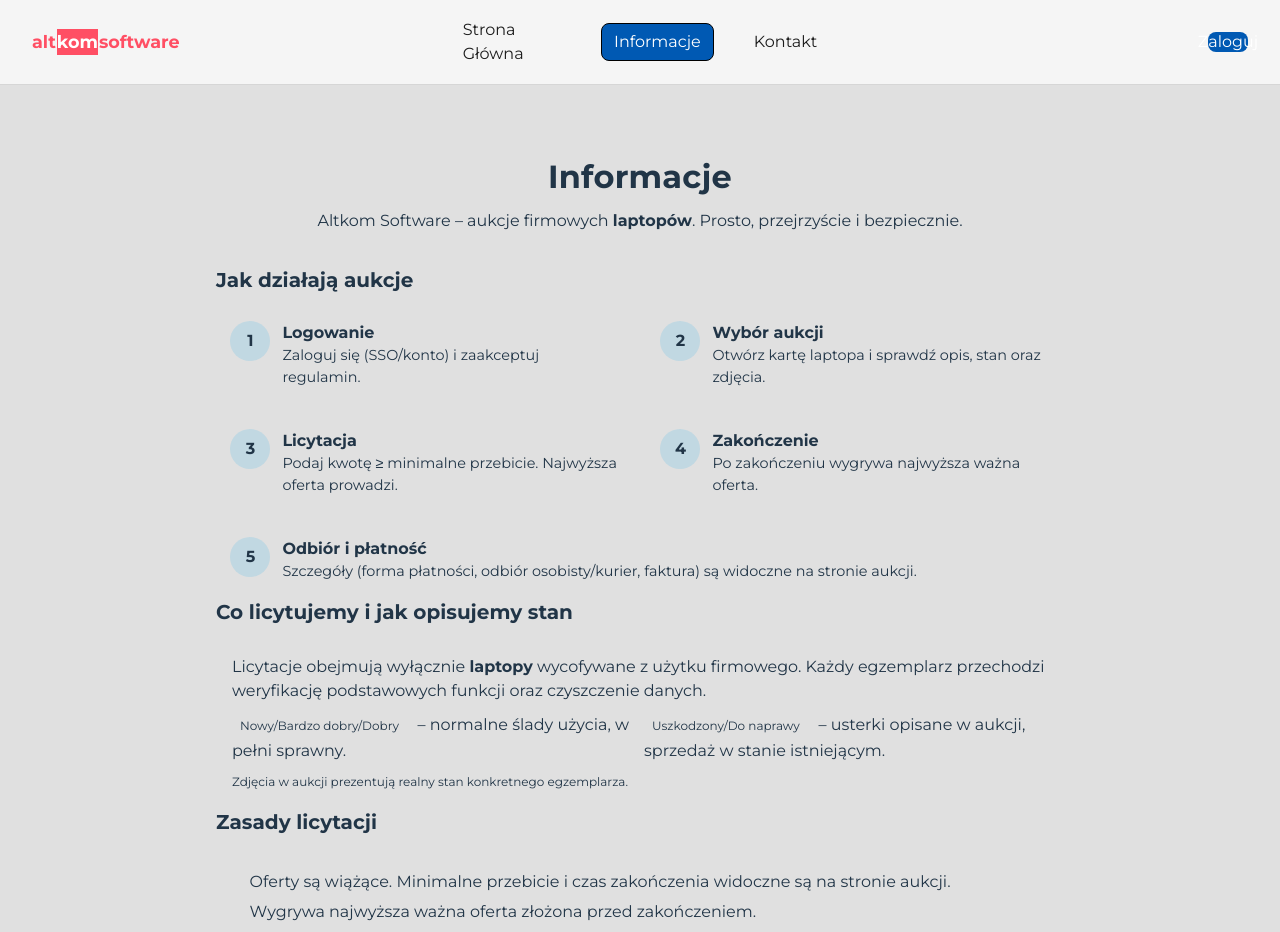
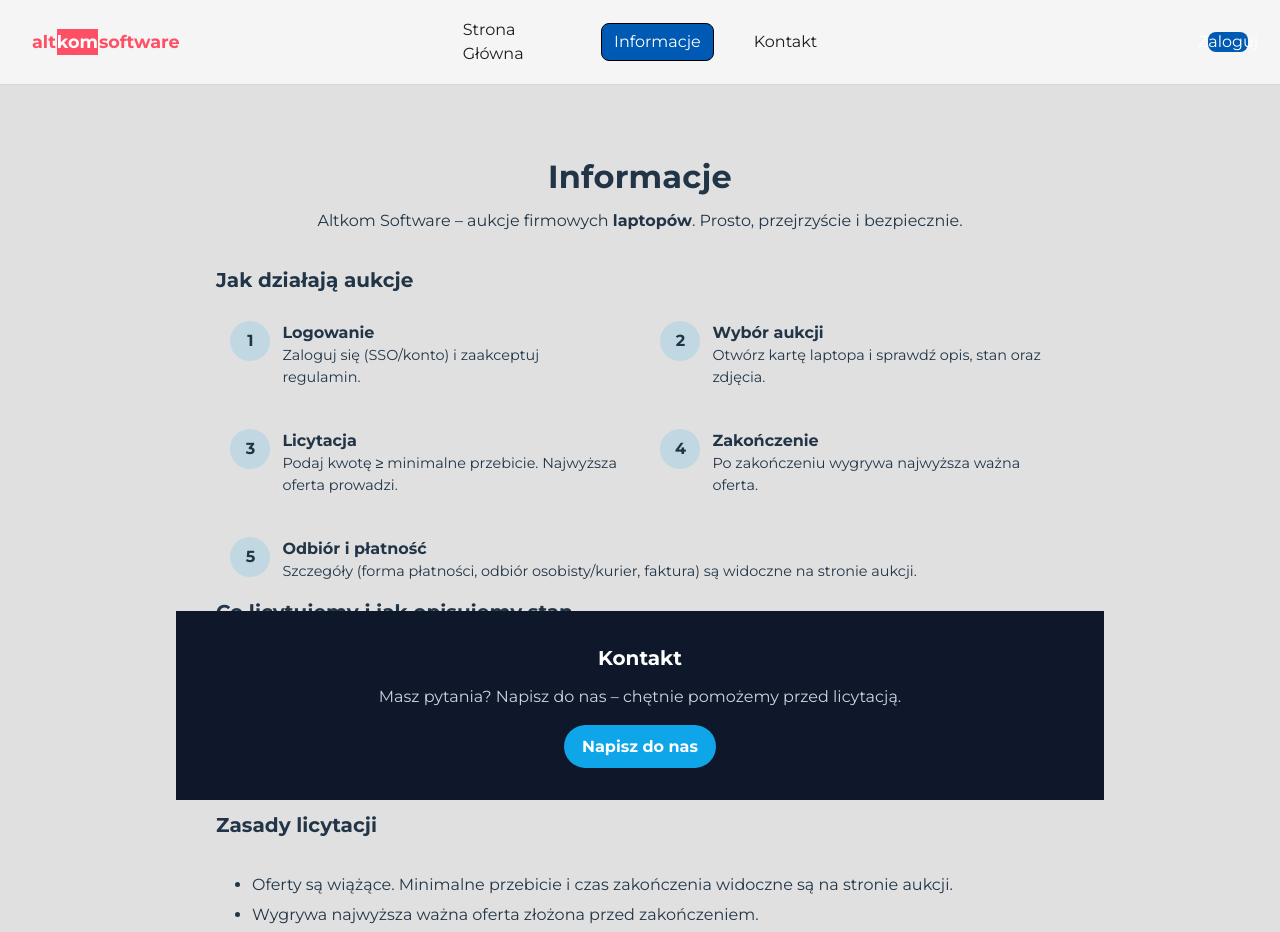
Before and after one commit to Rysiu201/auction-platform, a Vue app in the folder frontend/: page /info in a window 1280 px wide. Shown: the top 932 px of the page. Built offline with nearby package versions, Linux system fonts and the light colour scheme; no server answers.

Commit message:
Improve info page footer and lists

```diff
--- a/frontend/src/pages/Info.vue
+++ b/frontend/src/pages/Info.vue
@@ -1,5 +1,5 @@
 <script setup lang="ts">
-// brak logiki
+import { RouterLink } from "vue-router";
 </script>
 
 <template>
@@ -141,7 +141,7 @@
       <div class="footer-inner">
         <h2>Kontakt</h2>
         <p>Masz pytania? Napisz do nas – chętnie pomożemy przed licytacją.</p>
-        <a class="btn" href="mailto:servicedesk@twojadomena.pl">Napisz do nas</a>
+        <RouterLink class="btn" to="/contact">Napisz do nas</RouterLink>
       </div>
     </footer>
   </div>
@@ -154,7 +154,7 @@
 
 /* ===== Layout 100svh + sticky footer */
 .page{
-  min-height: 100svh;          /* pełna wysokość widoczna */
+  min-height: 100vh;           /* pełna wysokość widoczna */
   display: flex;
   flex-direction: column;
   background: var(--bg);
@@ -184,11 +184,11 @@
 .card{ background:var(--panel); border:1px solid var(--border); border-radius:14px; box-shadow:var(--shadow); padding:1rem; }
 .pill-list{ list-style:none; padding:0; margin:.6rem 0; display:grid; gap:.5rem; grid-template-columns:repeat(1,minmax(0,1fr)); }
 @media (min-width:640px){ .pill-list{ grid-template-columns:repeat(2,minmax(0,1fr)); } }
-.pill{ display:inline-block; font-size:.75rem; padding:.25rem .5rem; border-radius:999px; margin-right:.4rem; }
+.pill{ display:inline-block; font-size:.875rem; padding:.25rem .5rem; border-radius:999px; margin-right:.4rem; }
 .pill--ok{ background: var(--ok-bg); color: var(--ok-fg); }
 .pill--warn{ background: var(--warn-bg); color: var(--warn-fg); }
 .footnote{ color:var(--muted); font-size:.75rem; margin-top:.35rem; }
-.bullets{ padding-left:1.1rem; margin:0; color:var(--text); }
+.bullets{ list-style: disc; padding-left:1.25rem; margin:0; color:var(--text); }
 .bullets li{ margin:.35rem 0; }
 
 /* ===== Accordion z animacją */
@@ -220,6 +220,9 @@ details[open] .chev::before{ transform: rotate(45deg); }
   background: #0f172a;
   color: #fff;
   padding: 4svh 1.5rem;
+  position: sticky;
+  left: 0;
+  bottom: 0;
 }
 .footer-inner{ max-width: 960px; margin: 0 auto; text-align: center; }
 .site-footer h2{ font-size:1.25rem; font-weight:700; margin:0 0 .75rem; }
```
